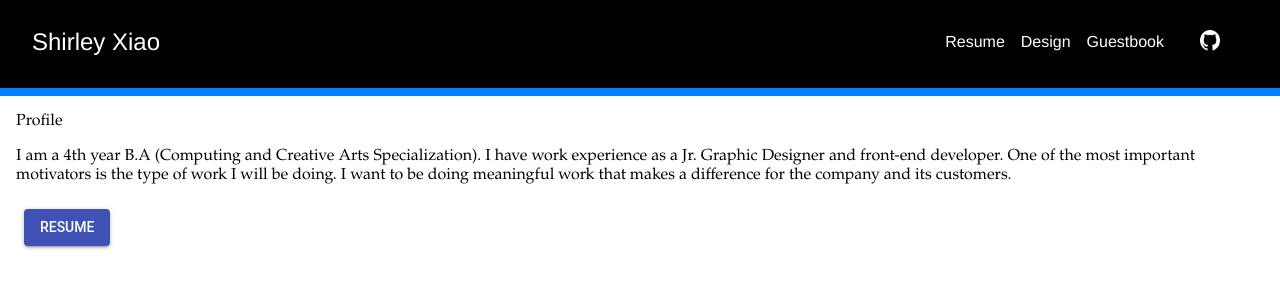
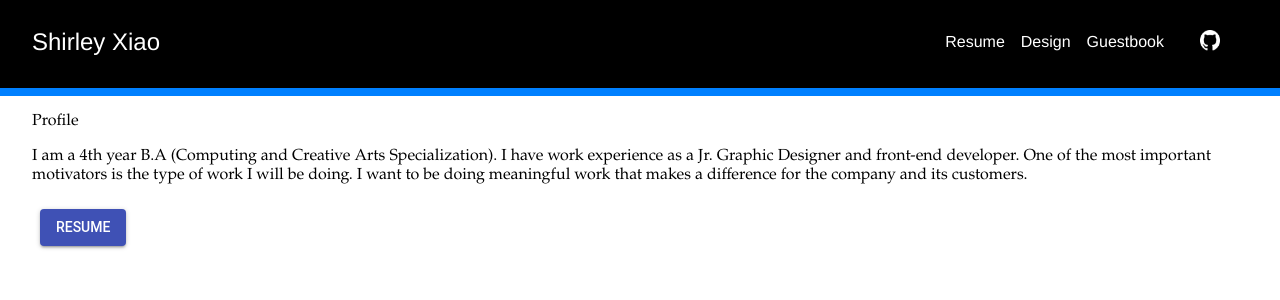
Before and after one commit to XXiao12/AboutMe, a React (Create React App) app: page /home in a window 1280 px wide. Shown: the top 300 px of the page. Built offline with nearby package versions, Linux system fonts and the light colour scheme.

Commit message:
edited button name

```diff
--- a/src/containers/Home/styles.css
+++ b/src/containers/Home/styles.css
@@ -1,4 +1,4 @@
 .Home {
     overflow: auto;
-    padding: 0 16px 0 16px;
+    padding: 0 32px 0 32px;
 }
--- a/src/containers/Splash/splash.js
+++ b/src/containers/Splash/splash.js
@@ -45,7 +45,7 @@ class Splash extends Component {
               LinkedIn
             </Button>
             <Button variant="outlined" component={homeLink} color="primary" className={classes.button}>
-              Enter
+              Enter Site
             </Button>
           </div>
             {/* <div className="type-wrap">
```
